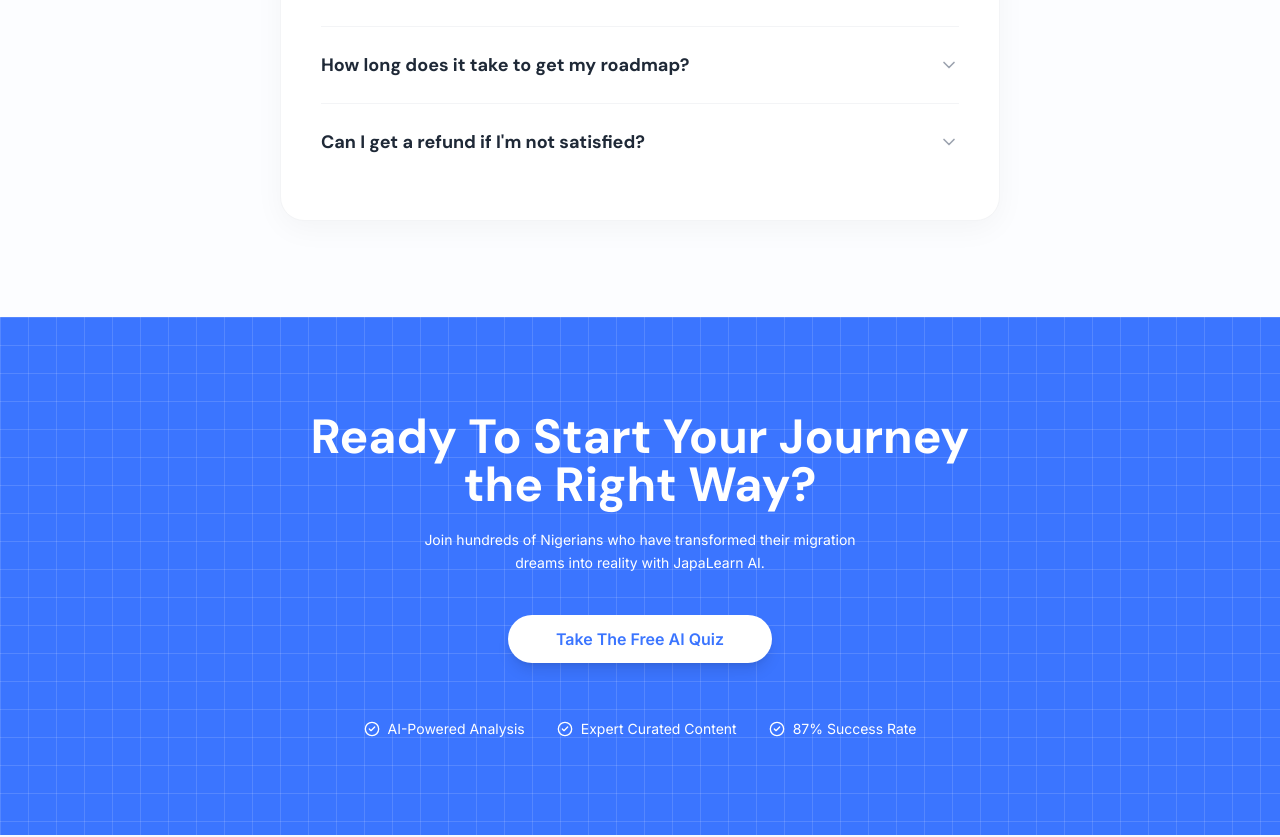
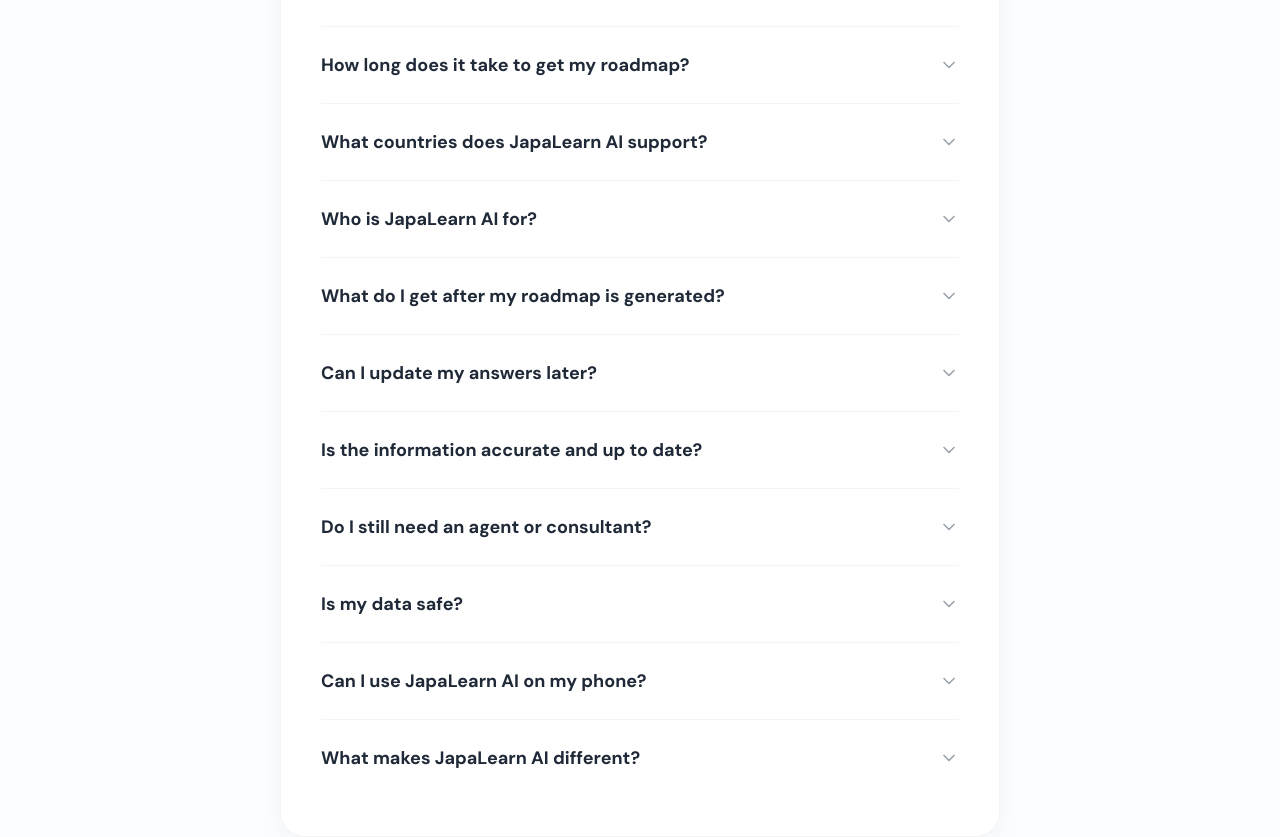
Before and after one commit to jappalearn/japalearn-ai, a Next.js app: page / in a window 1280 px wide. Shown: the part 5340-6177 px from the top of the page. Built offline with nearby package versions, Linux system fonts and the light colour scheme.

Commit message:
docs: updated Landing Page FAQ content

```diff
--- a/components/layout/FAQ.jsx
+++ b/components/layout/FAQ.jsx
@@ -9,23 +9,55 @@
   },
   {
     question: "How does the AI readiness assessment work?",
-    answer: "Our AI analyzes your unique profile—including education, work experience, age, and savings—against over 40 immigration routes globally. It then calculates your readiness score and identifies the highest-probability pathway for you."
+    answer: "You answer a short set of questions about your background — such as your education, work experience, finances, and goals. The AI then analyzes your profile and matches you with the most suitable migration pathways, highlighting what you qualify for and what you need to improve."
   },
   {
     question: "Is JapaLearn AI a visa agency?",
-    answer: "No. We are an educational platform. We provide the information, curriculum, and tools you need to succeed, but we do not submit visa applications on your behalf or provide legal representation."
+    answer: "No. JapaLearn AI is not a visa agency and does not process applications. We provide educational guidance, structured information, and tools to help you understand your options and prepare correctly."
   },
   {
     question: "How much does it cost?",
-    answer: "The initial AI assessment is free. For those who want more depth, we offer premium curriculum access and mentor-led support at various price points. Check our Pricing section for more details."
+    answer: "For now, using JapaLearn AI is completely free. In the future, we may introduce subscriptions or a credit-based system as we expand features based on user needs."
   },
   {
     question: "How long does it take to get my roadmap?",
-    answer: "Your initial digital report is generated instantly after you complete the 2-minute assessment. Detailed e-learning roadmaps are available immediately upon enrollment."
+    answer: "Your personalized roadmap is generated instantly after you complete the quiz and create your account."
   },
   {
-    question: "Can I get a refund if I'm not satisfied?",
-    answer: "We offer a satisfaction guarantee for our premium curriculum. If you feel the information provided didn't help you gain clarity on your migration journey within the first 7 days, we'll provide a full refund."
+    question: "What countries does JapaLearn AI support?",
+    answer: "We currently support major migration destinations including Canada, the United Kingdom, the United States, Australia, New Zealand, and selected European countries, with more being added over time."
+  },
+  {
+    question: "Who is JapaLearn AI for?",
+    answer: "JapaLearn AI is designed for students and graduates, tech professionals, healthcare workers, skilled workers, freelancers and remote workers, business owners, and families planning relocation."
+  },
+  {
+    question: "What do I get after my roadmap is generated?",
+    answer: "You will receive recommended migration pathways, a step-by-step action plan, required document checklists, cost estimates, timeline guidance, and learning resources tailored to your path."
+  },
+  {
+    question: "Can I update my answers later?",
+    answer: "Yes. You can retake the quiz as many times as possible, and your new profile will reflect your updated answers. Your roadmap will automatically adjust based on your latest information."
+  },
+  {
+    question: "Is the information accurate and up to date?",
+    answer: "Yes. JapaLearn AI uses official government sources and trusted data providers to ensure your roadmap reflects the latest requirements and policies."
+  },
+  {
+    question: "Do I still need an agent or consultant?",
+    answer: "Not always. Many users can complete their journey using the guidance provided. However, for complex cases, you may still choose to work with a licensed professional."
+  },
+  {
+    question: "Is my data safe?",
+    answer: "Yes. Your data is securely stored and used only to improve your experience and generate accurate recommendations."
+  },
+  {
+    question: "Can I use JapaLearn AI on my phone?",
+    answer: "Yes. The platform is designed to work smoothly on both mobile and desktop devices."
+  },
+  {
+    question: "What makes JapaLearn AI different?",
+    answer: "Unlike random online searches, JapaLearn AI gives you a personalized roadmap, structured learning instead of scattered information, and clear next steps."
   }
 ]
 
```
